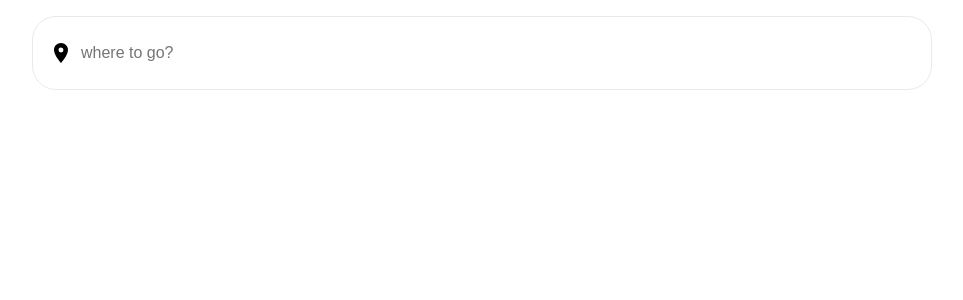
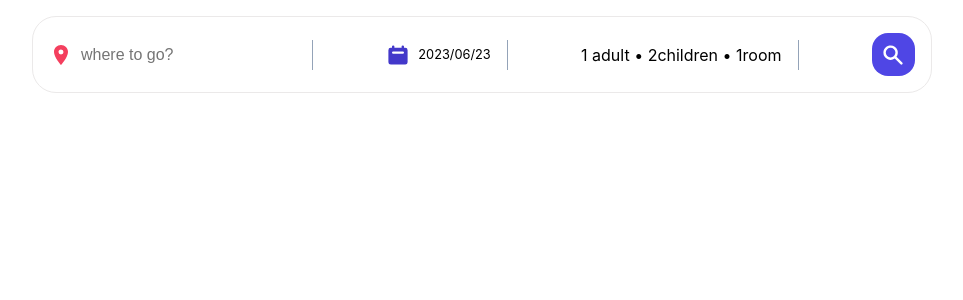
Before and after one commit to reza-sdo/Booking-Hotel-App, a React (Vite) app: page / in a window 1280 px wide. Shown: the top 300 px of the page, without its empty margins (158-1121 px from the left). Built offline with nearby package versions, Linux system fonts and the light colour scheme.

Commit message:
create header UI

```diff
--- a/src/components/Header/Header.jsx
+++ b/src/components/Header/Header.jsx
@@ -1,22 +1,38 @@
 import { MdLocationOn } from "react-icons/md";
+import { HiCalendar, HiSearch } from "react-icons/hi";
+import { useState } from "react";
 
 function Header() {
+  const [destination , setDestination ] = useState("")
   return (
     <div className="header">
       <div className="headerSearch">
         <div className="headerSearchItem">
-          <MdLocationOn className="headerIcon" />
+          <MdLocationOn className="headerIcon locationIcon" />
           <input
             type="text"
             placeholder="where to go?"
             className="headerSearchInput"
             name="destination"
-
+            value={destination}
+            onChange={e=>setDestination(e.target.value)}
           />
+          <span className="seperator"></span>
         </div>
-        <div className="headerSearchItem"></div>
-        <div className="headerSearchItem"></div>
-        <div className="headerSearchItem"></div>
+        <div className="headerSearchItem">
+          <HiCalendar className="headerIcon dateIcon" />
+          <div className="dateDropDown">2023/06/23</div>
+          <span className="seperator"></span>
+        </div>
+        <div className="headerSearchItem">
+          <div id="optionDropDown">1 adult &bull; 2children &bull; 1room</div>
+          <span className="seperator"></span>
+        </div>
+        <div className="headerSearchItem">
+          <button className="headerSearchBtn">
+            <HiSearch className="headerIcon" />
+          </button>
+        </div>
       </div>
     </div>
   );
```
